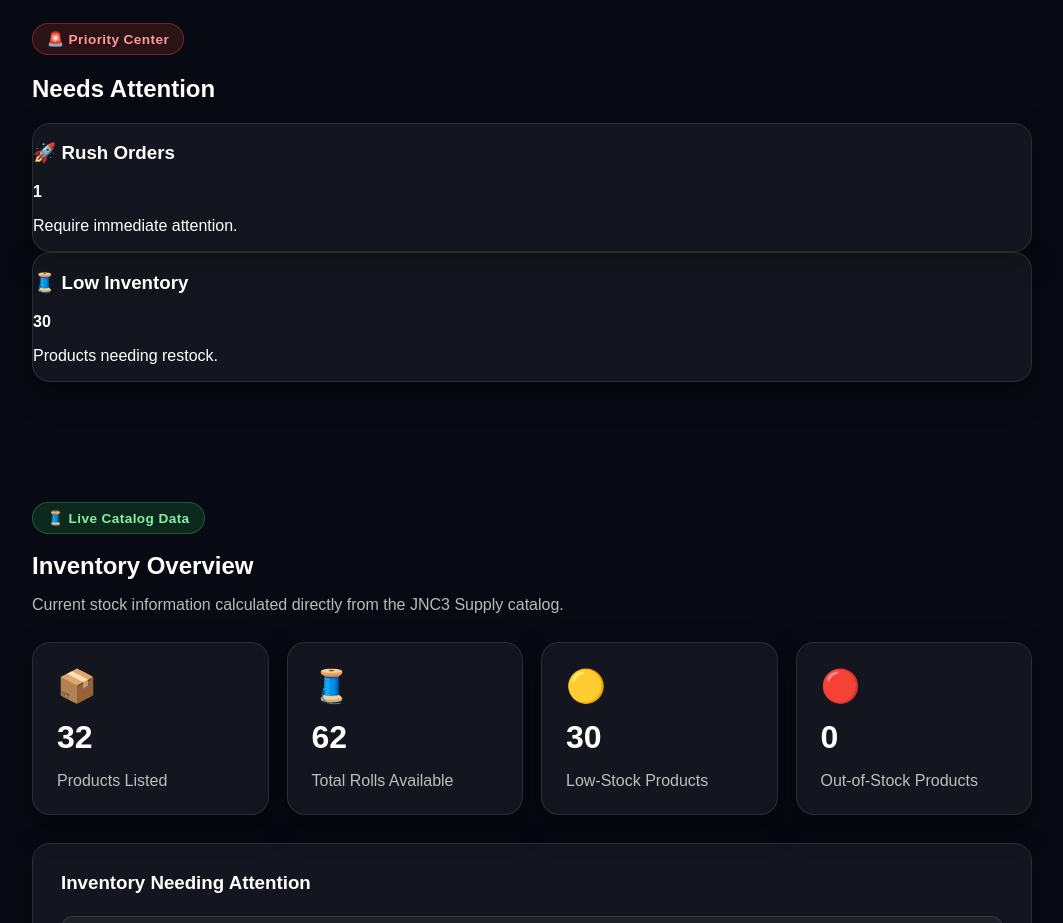
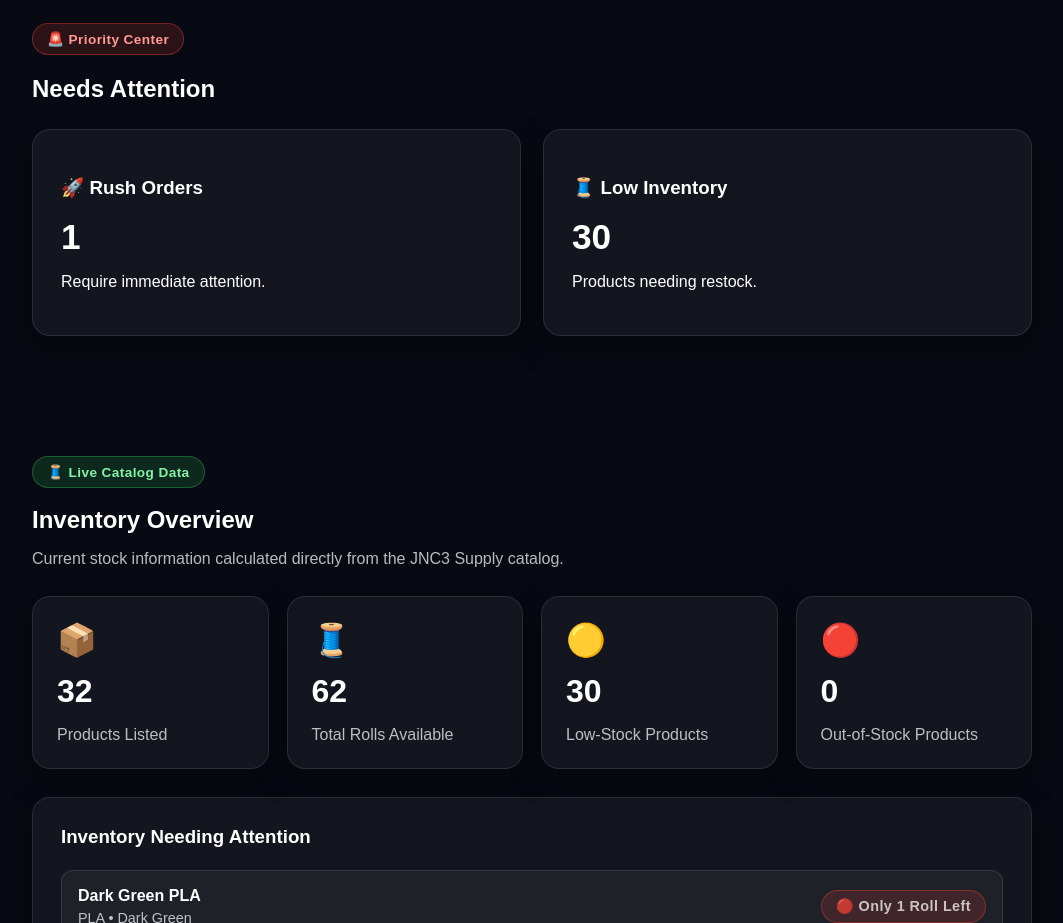
Before and after one commit to jnc3designs/jnc3designs-website, a Next.js app in the folder jnc3designs-premium/: page /operations in a window 1280 px wide. Shown: the part 1700-2623 px from the top of the page, without its empty margins (108-1171 px from the left). Built offline with nearby package versions, Linux system fonts and the light colour scheme.

Commit message:
Add styles for priority grid layout

```diff
--- a/jnc3designs-premium/app/globals.css
+++ b/jnc3designs-premium/app/globals.css
@@ -1756,3 +1756,34 @@ font-size:120px;
     color:var(--jnc-text-muted);
 
 }
+/* =====================================================
+   Priority Center
+===================================================== */
+
+.priority-grid{
+
+    display:grid;
+
+    grid-template-columns:repeat(auto-fit,minmax(260px,1fr));
+
+    gap:22px;
+
+    margin-top:26px;
+
+}
+
+.priority-grid .jnc-card{
+
+    padding:28px;
+
+}
+
+.priority-grid strong{
+
+    display:block;
+
+    font-size:2.2rem;
+
+    margin:16px 0;
+
+}
```
